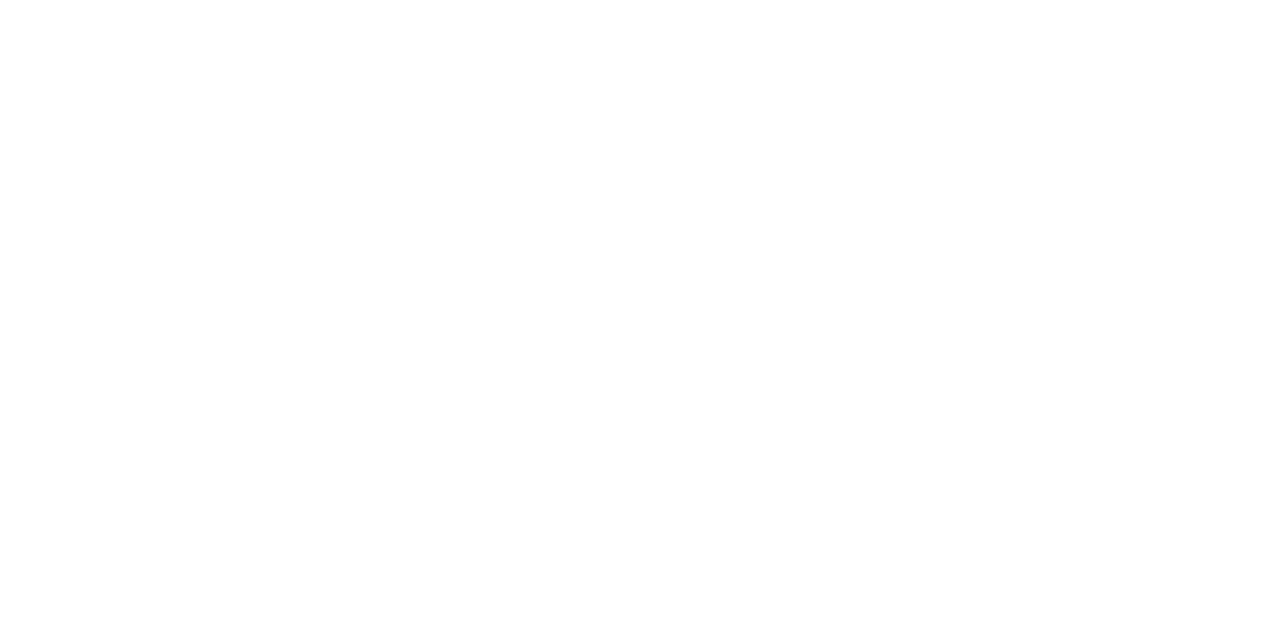
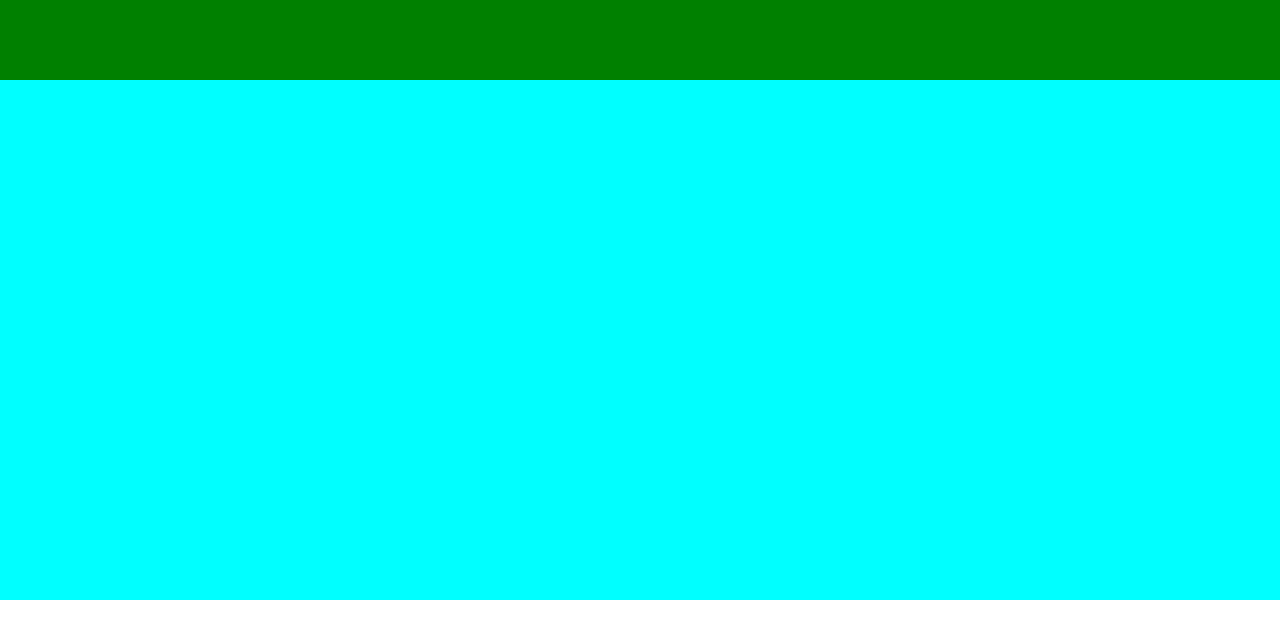
Before and after one commit to Steopa2001/htmlcss-dropbox, a plain HTML site: page index.html in a window 1280 px wide. Drawn offline with Linux system fonts and the light colour scheme.

Commit message:
container division

```diff
--- a/index.html
+++ b/index.html
@@ -4,10 +4,42 @@
   <meta charset="UTF-8">
   <meta name="author" content="Moraru Stefan">
   <meta name="viewport" content="width=device-width, initial-scale=1.0">
-  <title>Document</title>
   <link rel="stylesheet" href="./src/css/style.css">
+  <link rel="icon" href="https://upload.wikimedia.org/wikipedia/commons/thumb/7/78/Dropbox_Icon.svg/1200px-Dropbox_Icon.svg.png" type="image/png">
+  <title>Dropbox</title>
 </head>
 <body>
 
+  <!-- HEADER -->
+
+  <header>
+
+    <div class="banner">
+      <div class="left"></div>
+
+      <div class="right"></div>
+    </div>
+
+    <div class="header-text"></div>
+
+  </header>
+
+
+  <!-- MAIN  -->
+
+  <main>
+
+    <section class="">
+      <div></div>
+    </section>
+
+  </main>
+
+
+  <!-- FOOTER  -->
+
+  <footer></footer>
+
+
 </body>
 </html>
--- a/src/css/style.css
+++ b/src/css/style.css
@@ -3,3 +3,15 @@
   padding: 0;
   box-sizing: border-box;
 }
+
+.banner {
+  background-color: green;
+  height: 80px;
+  position: fixed;
+  width: 100%;
+}
+
+.header-text {
+  background-color: aqua;
+  height: 600px;
+}
```
